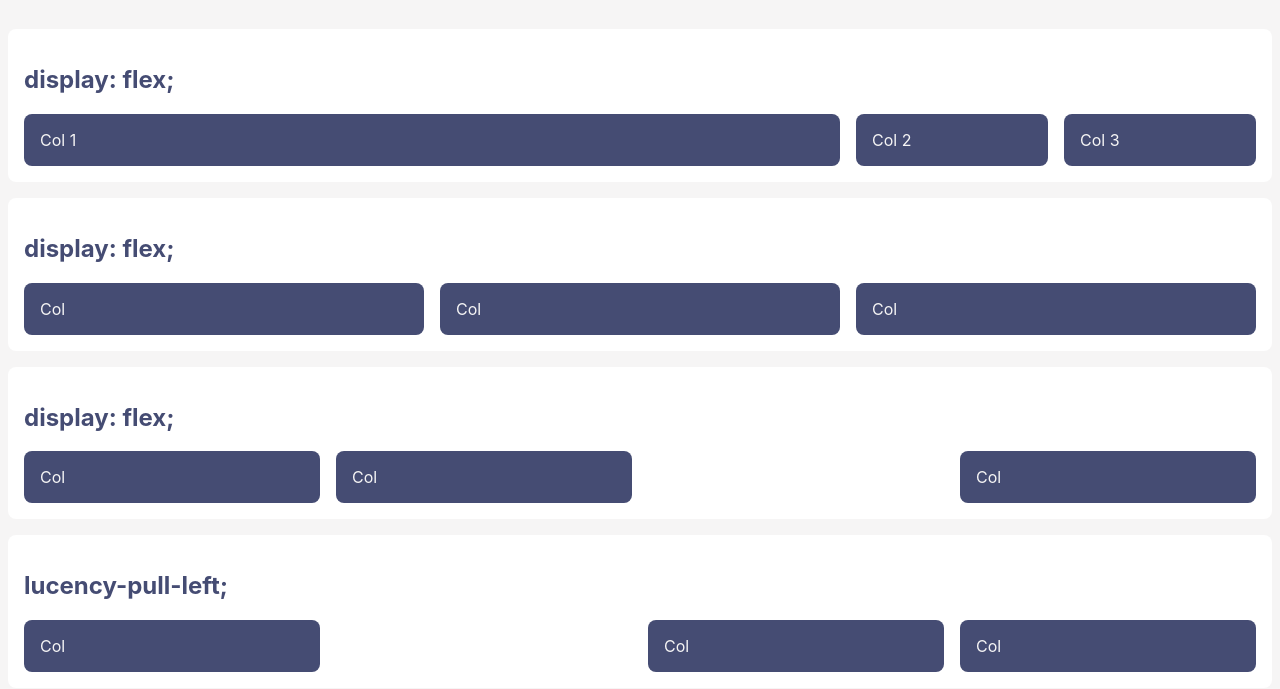
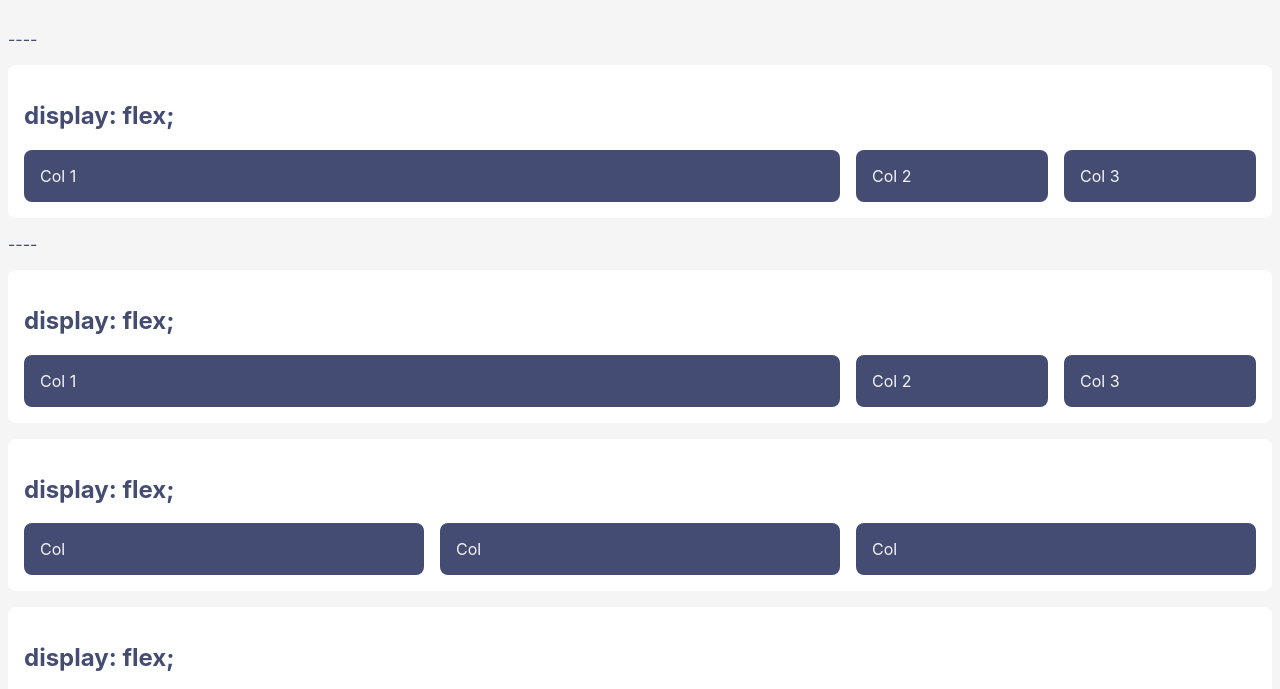
Before and after one commit to lucrousseau/lucency-flexbox-grid-system, a website built with webpack: page src/demo/index.html in a window 1280 px wide. Shown: the part 74-763 px from the top of the page. Built offline with nearby package versions, Linux system fonts and the light colour scheme; files whose address does not match are found by name.

Commit message:
defaults

```diff
--- a/src/demo/index.html
+++ b/src/demo/index.html
@@ -11,6 +11,16 @@
         <div class="container">
             <h1>Lucency Flex Grid</h1>
         </div>
+        <p>----</p>
+        <div class="container container--bgcolor">
+            <h2>display: flex;</h2>
+            <div class="lucency">
+                <div class="lucency-col lucency-col-8"><span>Col 1</span></div>
+                <div class="lucency-col"><span>Col 2</span></div>
+                <div class="lucency-col"><span>Col 3</span></div>
+            </div>
+        </div>
+        <p>----</p>
         <div class="container container--bgcolor">
             <h2>display: flex;</h2>
             <div class="lucency lucency-flex lucency-flex-row-reverse--md">
--- a/src/lucency-flex-grid.scss
+++ b/src/lucency-flex-grid.scss
@@ -59,6 +59,7 @@
             "#{$slug}": (
               "prop": "display",
               "values": (
+                ("", flex),
                 ("flex", flex),
                 ("inline-flex", inline-flex),
               ),
@@ -66,6 +67,7 @@
             "#{$slug}-flex": (
               "prop": "flex-direction",
               "values": (
+                ("", row),
                 ("row", row),
                 ("row-reverse", row-reverse),
                 ("column", column),
@@ -76,6 +78,7 @@
               "prop": "flex-wrap",
               "values": (
                 ("", wrap),
+                ("wrap", wrap),
                 ("reverse", wrap-reverse),
                 ("nowrap", nowrap),
               ),
@@ -123,6 +126,7 @@
       }
     }
 
+    &,
     &-flex,
     &-inline-flex {
       @include setResponsiveStyles($breakpoints) using ($currentPrefix, $prefix) {
```
Also changed, not shown: dist/demo/index.html, dist/lucency-flex-grid.css.
